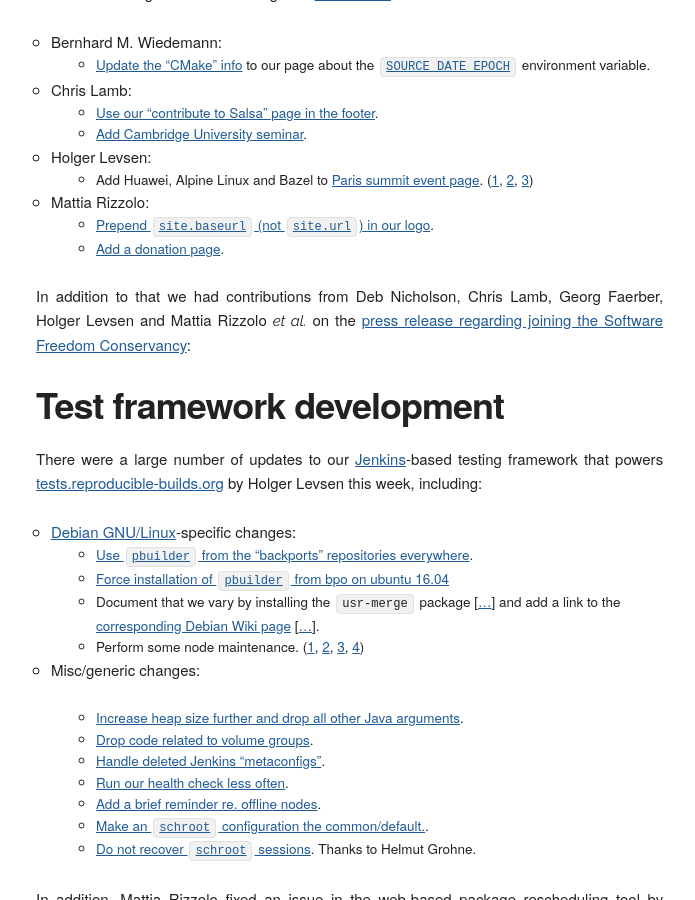
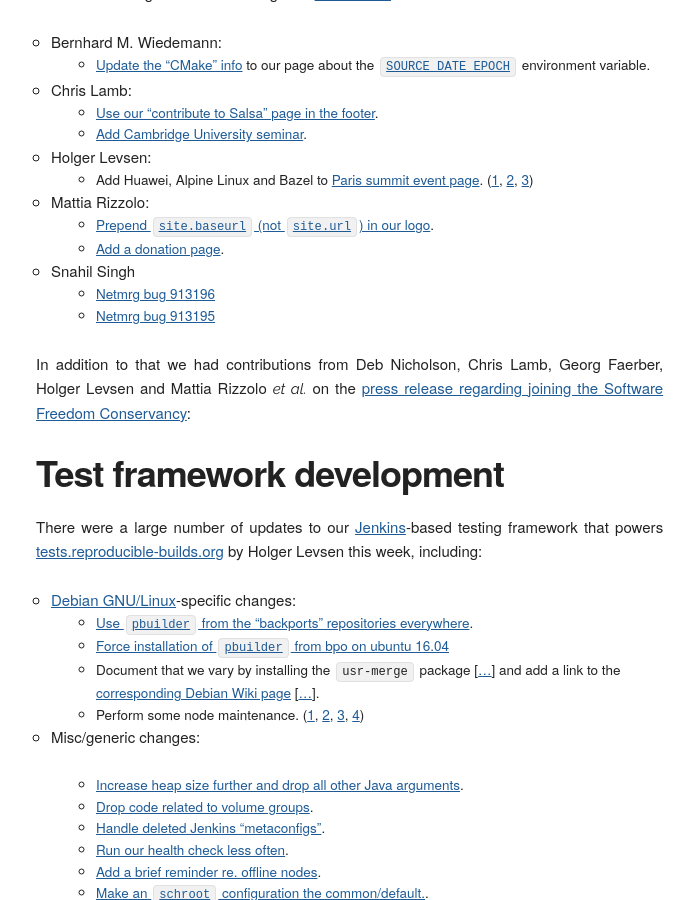
Before and after one commit to prototypefund/reproducible-website, a Jekyll site: the page built from _blog/posts/185.md, in a window 1280 px wide and 900 px high, scrolled down 2947 px. Shown: the whole window, without its empty margins (124-819 px from the left). Built offline with Jekyll 4.4.1, drawn with Linux system fonts in a browser that asks for light colours; some web fonts are replaced.

Commit message:
Update 185.md

```diff
--- a/_blog/posts/185.md
+++ b/_blog/posts/185.md
@@ -85,6 +85,10 @@
     * [Prepend `site.baseurl` (not `site.url`) in our logo](https://salsa.debian.org/reproducible-builds/reproducible-website/commit/cc6f579).
     * [Add a donation page](https://salsa.debian.org/reproducible-builds/reproducible-website/commit/77b419d).
 
+* Snahil Singh
+    * [Netmrg bug 913196](https://bugs.debian.org/cgi-bin/bugreport.cgi?bug=913196)
+    * [Netmrg bug 913195]( https://bugs.debian.org/cgi-bin/bugreport.cgi?bug=913195)
+
 In addition to that we had contributions from Deb Nicholson, Chris Lamb, Georg Faerber, Holger Levsen and Mattia Rizzolo *et al.* on the [press release regarding joining the Software Freedom Conservancy](https://reproducible-builds.org/news/2018/11/08/reproducible-builds-joins-software-freedom-concervancy/):
 
 
```
